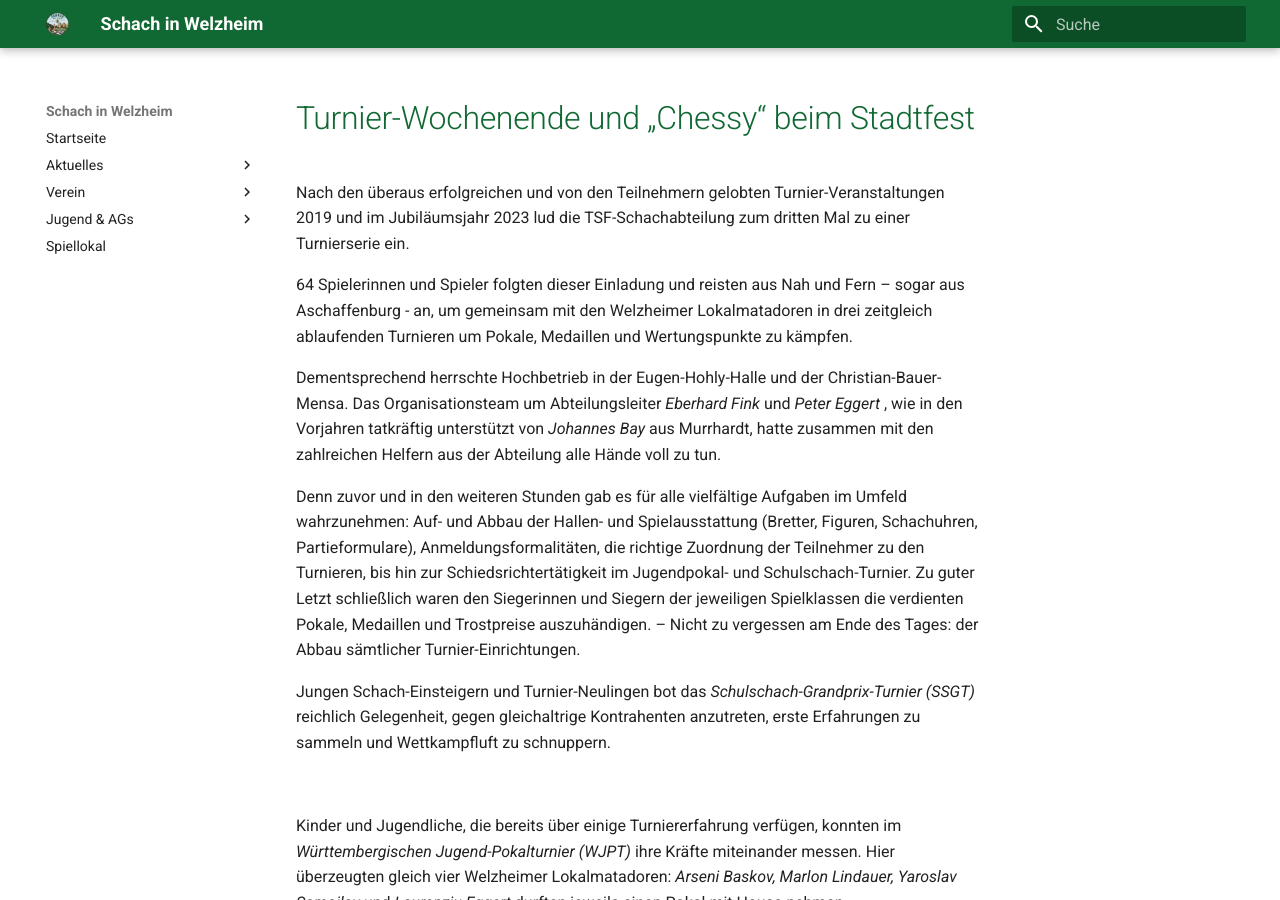
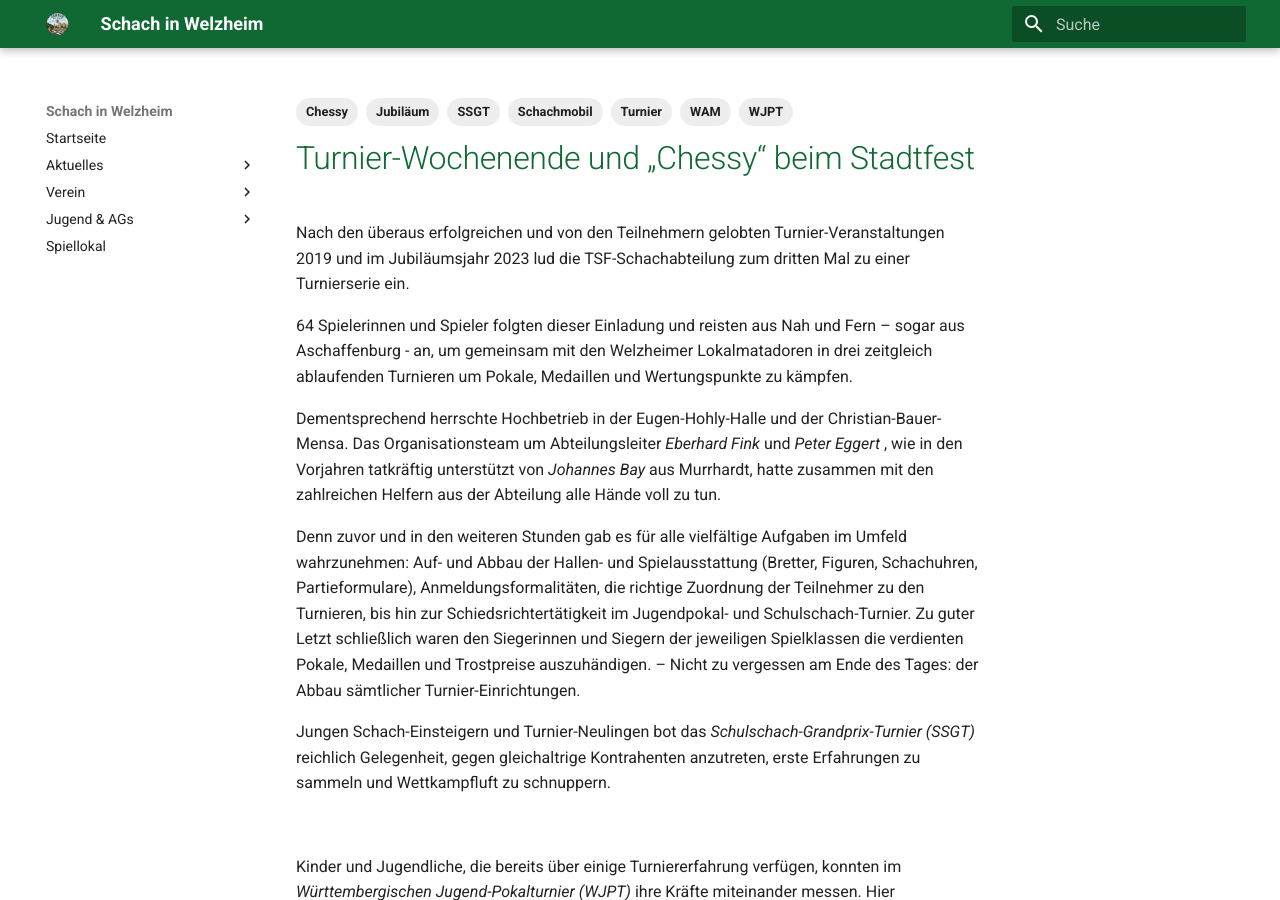
Before and after one commit to schachwelzheim/schachwelzheim, an MkDocs documentation site: the page built from docs/aktuelles/2024-07-20.md, in a window 1280 px wide and 900 px high. Built offline with MkDocs 1.6.1 and Material for MkDocs 9.7.7, drawn with Linux system fonts in a browser that asks for light colours.

Commit message:
Add tags to 2024-07-20 event document
Added tags for better categorization of the event.

```diff
--- a/docs/aktuelles/2024-07-20.md
+++ b/docs/aktuelles/2024-07-20.md
@@ -1,3 +1,14 @@
+---
+tags:
+  - Chessy
+  - Schachmobil
+  - Jubiläum
+  - Turnier
+  - WAM
+  - WJPT
+  - SSGT
+---
+
 # Turnier-Wochenende und „Chessy“ beim Stadtfest
 
 Nach den überaus erfolgreichen und von den Teilnehmern gelobten Turnier-Veranstaltungen 2019 und im Jubiläumsjahr 2023 lud die TSF-Schachabteilung zum dritten Mal zu einer Turnierserie ein.
```
